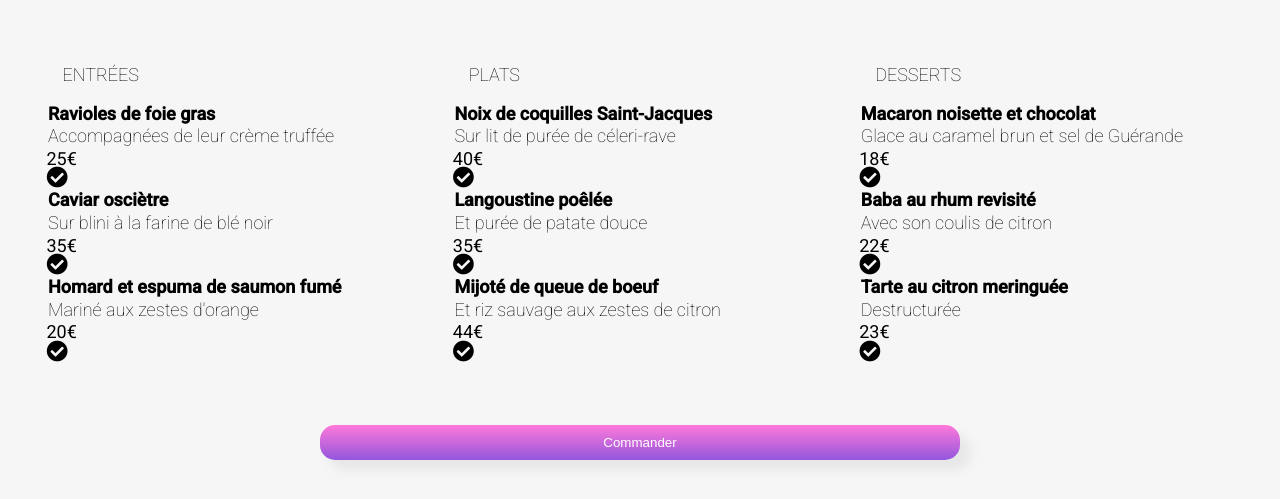
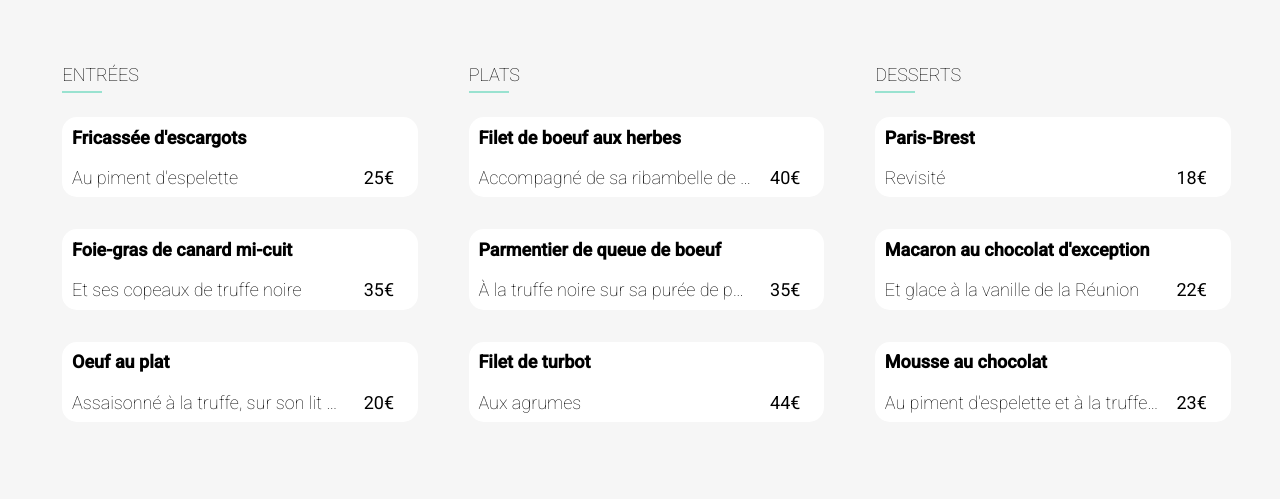
Before and after one commit to Priscille-LR/PriscilleLouisRose_3_21012021, a plain HTML site: page menu/index2.html in a window 1280 px wide. Shown: the part 470-969 px from the top of the page. Drawn offline with Linux system fonts and the light colour scheme; a web font is replaced by a local one.

Commit message:
anim & menus

```diff
--- a/home/styles.scss
+++ b/home/styles.scss
@@ -10,34 +10,37 @@
 
 //loader
 .loader {
-  background-color: transparent;
+  background-color: $bg-color;
   position: absolute;
-  z-index: 1;
+  z-index: 2;
   display: flex;
   justify-content: center;
   align-items: center;
   height: 100%;
   width:100%;
+  animation: fadeout 1000ms ease-in-out 3500ms forwards;
   &__logo {
     font-family: "Shrikhand", cursive;
     color: black;
     padding: 1rem;
+    //height: 100%;
+    animation: logo 1000ms infinite;
+    animation-direction: alternate-reverse;
   }
   &__item {
-  display: block;
+  //display: block;
   width: 100px;
   height: 100px;
   border: 3px solid;
   border-radius: 100%;
-  animation: load 3000ms infinite;
-  margin-left: -70px;
-	margin-top: -70px;
+  animation: load 2000ms backwards infinite ease-in-out;
+  margin: -70px -70px;
+
 	left:50%;
 	top:50%;
   }
   #item1 {
     position: absolute;
-    //z-index: 1;
     border: 3px solid rgba(147,86,220, 0.3);
     border-top-color: $color-primary;
     width: 8rem;
@@ -49,41 +52,54 @@
   }
   #item2 {
     position: absolute;
-    //z-index: 1;
     border: 10px solid rgba(255,121,218, 0.3);
     border-top-color: $color-secondary;
     width: 6rem;
     height: 6rem;
     top: 51%;
-    left: 51%;
+    left: 52%;
     animation-delay: 400ms;
   }
   #item3 {
     position: absolute;
-    //z-index: 1;
     border: 5px solid rgba(153,226,208, 0.3);
     border-top-color: $color-tertiary;
     width: 4rem;
     height: 4rem;
-    top: 52%;
-    left: 52%;
+    top: 54%;
+    left: 56.5%;
     animation-delay: 600ms;
   }
 }
 
 @keyframes load {
   0% {
-    transform: rotate (0deg);
+    transform: rotate(0deg);
   }
-
-  // 50% {
-  //   transform: rotate (180deg);
-  // }
-
   100% {
     transform: rotate(360deg);
   }
 }
+
+@keyframes logo {
+  from {
+    transform: scaleY(1);
+  }
+  to {
+    transform: scaleY(1.5);
+  }
+}
+
+@keyframes fadeout {
+  from {
+    opacity: 1;
+  }
+  to {
+    opacity: 0;
+    visibility: hidden;
+  }
+}
+
 
 //header
 
--- a/menu/index2.html
+++ b/menu/index2.html
@@ -21,7 +21,9 @@
   <body>
     <div class="main_wrapper">
       <header>
-        <a class = "home" href="../index.html"> <i class="fas fa-arrow-left"></i></a>
+        <a class="home" href="../index.html">
+          <i class="fas fa-arrow-left"></i
+        ></a>
         <a class="logo" href="#"
           ><img class="logo" src="../images/logo/ohmyfood@2x.svg" alt="logo"
         /></a>
@@ -38,145 +40,152 @@
       <section class="menu">
         <div class="menu__title">
           <h1>La Note Enchantée</h1>
-          <i class="far fa-heart fa-2x"></i>
+          <div class="menu__title__hearts">
+            <i class="far fa-heart fa-lg"></i>
+            <i class="fas fa-heart fa-lg"></i>
+          </div>
         </div>
 
         <div class="courses_main">
-          <div class="courses">
+          <div class="courses courses--1">
             <h2>ENTRÉES</h2>
-            <div class="courses__item--1">
-              <div class="courses__item--1__content">
-                <h3>Ravioles de foie gras</h3>
-                <div class="courses__item--1__content__description_and_price">
-                  <h4>Accompagnées de leur crème truffée</h4>
+            <div class="courses__item courses__item--1">
+              <div class="courses__item__content courses__item--1__content">
+                <h3>Fricassée d'escargots</h3>
+                <div
+                  class="courses__item__content__description_and_price courses__item--1__content__description_and_price"
+                >
+                  <h4>Au piment d'espelette</h4>
                   <p>25€</p>
                 </div>
               </div>
-              <div class="courses__item--1__checked">
+              <div class="courses__item__checked courses__item--1__checked">
                 <i class="fas fa-check-circle fa-lg"></i>
               </div>
             </div>
 
-            <div class="courses__item--2">
-              <div class="courses__item--2__content">
-                <h3>Caviar osciètre</h3>
-                <div class="courses__item--2__content__description_and_price">
-                  <h4>Sur blini à la farine de blé noir</h4>
+            <div class="courses__item courses__item--2">
+              <div class="courses__item__content courses__item--2__content">
+                <h3>Foie-gras de canard mi-cuit</h3>
+                <div
+                  class="courses__item__content__description_and_price courses__item--2__content__description_and_price"
+                >
+                  <h4>Et ses copeaux de truffe noire</h4>
                   <p>35€</p>
                 </div>
               </div>
-              <div class="courses__item--2__checked">
+              <div class="courses__item__checked courses__item--2__checked">
                 <i class="fas fa-check-circle fa-lg"></i>
               </div>
             </div>
 
-            <div class="courses__item--3">
-              <div class="courses__item--3__content">
-                <h3>Homard et espuma de saumon fumé</h3>
-                <div class="courses__item--3__content__description_and_price">
-                  <h4>Mariné aux zestes d'orange</h4>
+            <div class="courses__item courses__item--3">
+              <div class="courses__item__content courses__item--3__content">
+                <h3>Oeuf au plat</h3>
+                <div
+                  class="courses__item__content__description_and_price courses__item--3__content__description_and_price"
+                >
+                  <h4>Assaisonné à la truffe, sur son lit de caviar</h4>
                   <p>20€</p>
                 </div>
               </div>
-              <div class="courses__item--3__checked">
+              <div class="courses__item__checked courses__item--3__checked">
                 <i class="fas fa-check-circle fa-lg"></i>
               </div>
             </div>
           </div>
 
-          <!-- <div class="courses__item--4">
-            <div class="courses__item--4__content">
-              <h3>Foie gras de canard cuit entier</h3>
-              <div class="courses__item--4__content__description_and_price">
-                <h4>Confiture de figues et pain toasté</h4>
-                <p>35€</p>
-              </div>
-            </div>
-            <div class="courses__item--4__checked">
-              <i class="fas fa-check-circle fa-lg"></i>
-            </div>
-          </div>
-        </div> -->
-
-          <div class="courses">
+          <div class="courses courses--2">
             <h2>PLATS</h2>
-            <div class="courses__item--5">
-              <div class="courses__item--5__content">
-                <h3>Noix de coquilles Saint-Jacques</h3>
-                <div class="courses__item--5__content__description_and_price">
-                  <h4>Sur lit de purée de céleri-rave</h4>
+            <div class="courses__item courses__item--4">
+              <div class="courses__item__content courses__item--4__content">
+                <h3>Filet de boeuf aux herbes</h3>
+                <div
+                  class="courses__item__content__description_and_price courses__item--4__content__description_and_price"
+                >
+                  <h4>Accompagné de sa ribambelle de légumes</h4>
                   <p>40€</p>
                 </div>
               </div>
-              <div class="courses__item--5__checked">
+              <div class="courses__item__checked courses__item--4__checked">
                 <i class="fas fa-check-circle fa-lg"></i>
               </div>
             </div>
 
-            <div class="courses__item--6">
-              <div class="courses__item--6__content">
-                <h3>Langoustine poêlée</h3>
-                <div class="courses__item--6__content__description_and_price">
-                  <h4>Et purée de patate douce</h4>
+            <div class="courses__item courses__item--5">
+              <div class="courses__item__content courses__item--5__content">
+                <h3>Parmentier de queue de boeuf</h3>
+                <div
+                  class="courses__item__content__description_and_price courses__item--5__content__description_and_price"
+                >
+                  <h4>À la truffe noire sur sa purée de panais</h4>
                   <p>35€</p>
                 </div>
               </div>
-              <div class="courses__item--6__checked">
+              <div class="courses__item__checked courses__item--5__checked">
                 <i class="fas fa-check-circle fa-lg"></i>
               </div>
             </div>
 
-            <div class="courses__item--7">
-              <div class="courses__item--7__content">
-                <h3>Mijoté de queue de boeuf</h3>
-                <div class="courses__item--7__content__description_and_price">
-                  <h4>Et riz sauvage aux zestes de citron</h4>
+            <div class="courses__item courses__item--6">
+              <div class="courses__item__content courses__item--6__content">
+                <h3>Filet de turbot</h3>
+                <div
+                  class="courses__item__content__description_and_price courses__item--6__content__description_and_price"
+                >
+                  <h4>Aux agrumes</h4>
                   <p>44€</p>
                 </div>
               </div>
-              <div class="courses__item--7__checked">
+              <div class="courses__item__checked courses__item--6__checked">
                 <i class="fas fa-check-circle fa-lg"></i>
               </div>
             </div>
           </div>
 
-          <div class="courses">
+          <div class="courses courses--3">
             <h2>DESSERTS</h2>
-            <div class="courses__item--8">
-              <div class="courses__item--8__content">
-                <h3>Macaron noisette et chocolat</h3>
-                <div class="courses__item--8__content__description_and_price">
-                  <h4>Glace au caramel brun et sel de Guérande</h4>
+            <div class="courses__item courses__item--7">
+              <div class="courses__item__content courses__item--7__content">
+                <h3>Paris-Brest</h3>
+                <div
+                  class="courses__item__content__description_and_price courses__item--7__content__description_and_price"
+                >
+                  <h4>Revisité</h4>
                   <p>18€</p>
                 </div>
               </div>
-              <div class="courses__item--8__checked">
+              <div class="courses__item__checked courses__item--7__checked">
                 <i class="fas fa-check-circle fa-lg"></i>
               </div>
             </div>
 
-            <div class="courses__item--9">
-              <div class="courses__item--9__content">
-                <h3>Baba au rhum revisité</h3>
-                <div class="courses__item--9__content__description_and_price">
-                  <h4>Avec son coulis de citron</h4>
+            <div class="courses__item courses__item--8">
+              <div class="courses__item__content courses__item--8__content">
+                <h3>Macaron au chocolat d'exception</h3>
+                <div
+                  class="courses__item__content__description_and_price courses__item--8__content__description_and_price"
+                >
+                  <h4>Et glace à la vanille de la Réunion</h4>
                   <p>22€</p>
                 </div>
               </div>
-              <div class="courses__item--9__checked">
+              <div class="courses__item__checked courses__item--8__checked">
                 <i class="fas fa-check-circle fa-lg"></i>
               </div>
             </div>
 
-            <div class="courses__item--10">
-              <div class="courses__item--10__content">
-                <h3>Tarte au citron meringuée</h3>
-                <div class="courses__item--10__content__description_and_price">
-                  <h4>Destructurée</h4>
+            <div class="courses__item courses__item--9">
+              <div class="courses__item__content courses__item--9__content">
+                <h3>Mousse au chocolat</h3>
+                <div
+                  class="courses__item__content__description_and_price courses__item--9__content__description_and_price"
+                >
+                  <h4>Au piment d'espelette et à la truffe noire</h4>
                   <p>23€</p>
                 </div>
               </div>
-              <div class="courses__item--10__checked">
+              <div class="courses__item__checked courses__item--9__checked">
                 <i class="fas fa-check-circle fa-lg"></i>
               </div>
             </div>
@@ -184,7 +193,7 @@
         </div>
         <div class="btn">
           <button class="btn__order">Commander</button>
-        </div >
+        </div>
       </section>
 
       <footer class="footer">
```
Also changed, not shown: menu/index3.html (+72 -49 lines), menu/index4.html (+65 -42 lines), home/styles.css, 1 other file.
